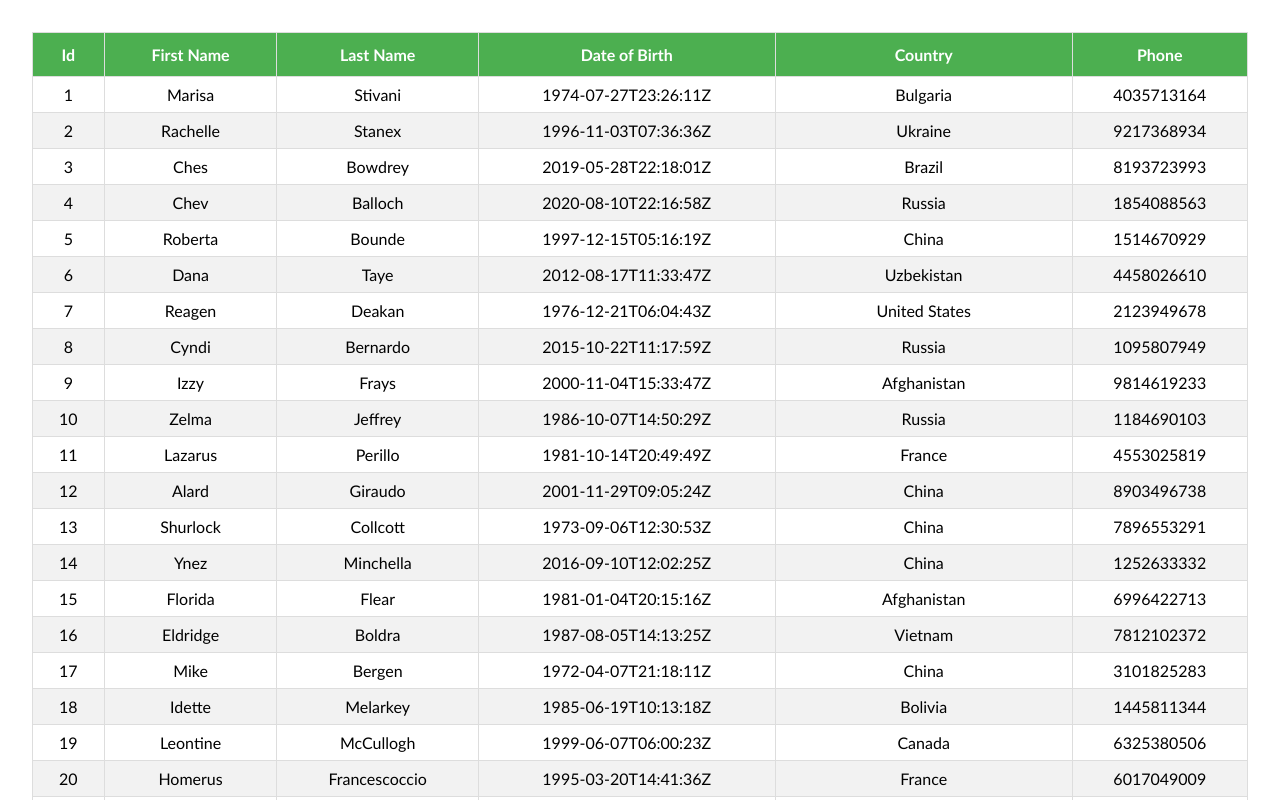
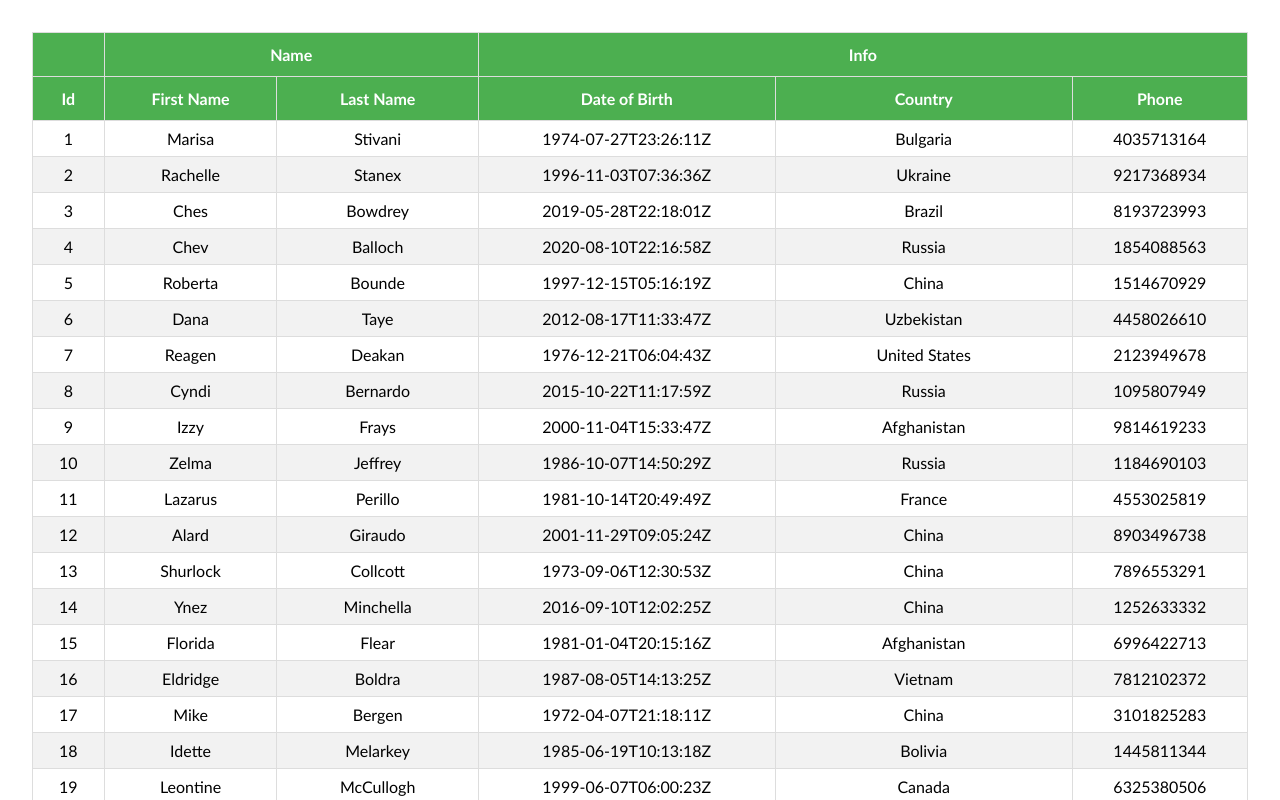
Before and after one commit to YUYING0327/React-table-turtorial, a React (Vite) app: page / in a window 1280 px wide. Shown: the top 800 px of the page. Built offline with nearby package versions, Linux system fonts and the light colour scheme.

Commit message:
header Groups

```diff
--- a/src/components/BasicTable.jsx
+++ b/src/components/BasicTable.jsx
@@ -1,11 +1,11 @@
 import { useTable } from 'react-table';
 import MOCK_DATA from './MOCK_DATA.json';
-import { COLUMNS } from './columns';
+import { COLUMNS, GROUPED_COLUMNS } from './columns';
 import { useMemo } from 'react';
 import './table.css';
 
 export const BasicTable = () => {
-  const columns = useMemo(() => COLUMNS, []);
+  const columns = useMemo(() => GROUPED_COLUMNS, []);
   const data = useMemo(() => MOCK_DATA, []);
 
   const {
--- a/src/components/columns.js
+++ b/src/components/columns.js
@@ -30,3 +30,48 @@
     accessor: 'phone',
   },
 ];
+
+export const GROUPED_COLUMNS = [
+  {
+    Header: 'Id',
+    Footer: 'Id',
+    accessor: 'id',
+  },
+  {
+    Header: 'Name',
+    Footer: 'Name',
+    columns: [
+      {
+        Header: 'First Name',
+        Footer: 'First Name',
+        accessor: 'first_name',
+      },
+      {
+        Header: 'Last Name',
+        Footer: 'Last Name',
+        accessor: 'last_name',
+      },
+    ],
+  },
+  {
+    Header: 'Info',
+    Footer: 'Info',
+    columns: [
+      {
+        Header: 'Date of Birth',
+        Footer: 'Date of Birth',
+        accessor: 'date_of_birth',
+      },
+      {
+        Header: 'Country',
+        Footer: 'Country',
+        accessor: 'country',
+      },
+      {
+        Header: 'Phone',
+        Footer: 'Phone',
+        accessor: 'phone',
+      },
+    ],
+  },
+];
```
